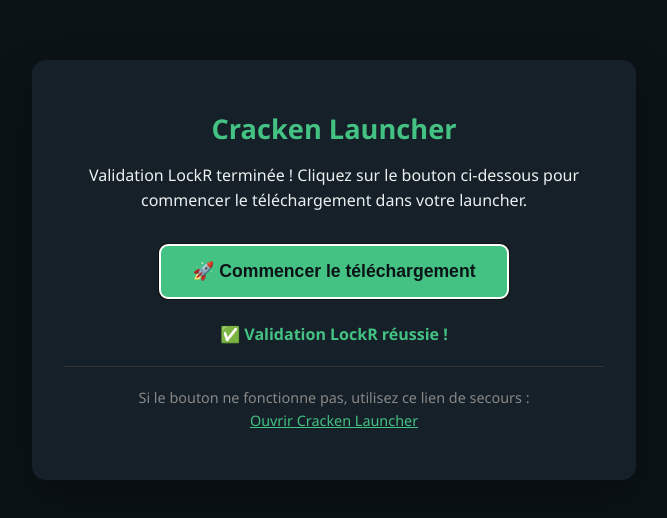
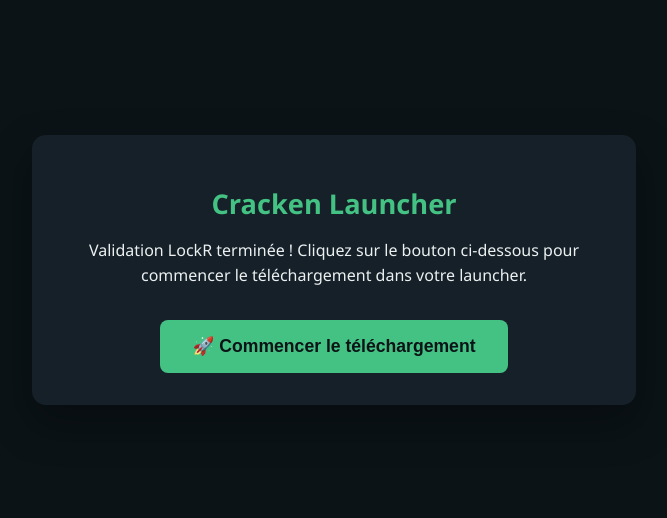
Before and after one commit to Pomdapiee/Cracken_Polling, a plain HTML site: page public/index.html in a window 1280 px wide. Shown: the part 154-672 px from the top of the page, without its empty margins (306-973 px from the left). Drawn offline with Linux system fonts and the light colour scheme.

Commit message:
Update index.html

```diff
--- a/public/index.html
+++ b/public/index.html
@@ -84,17 +84,6 @@
     <button id="startDownload" class="button" onclick="startDownload()">
       🚀 Commencer le téléchargement
     </button>
-
-    <p class="status" id="status">Prêt à télécharger</p>
-
-    <div id="fallbackInfo" class="hidden">
-      <hr style="margin: 20px 0; border: none; border-top: 1px solid #333;">
-      <p style="font-size: 0.9rem; color: #888;">
-        Si le bouton ne fonctionne pas, utilisez ce lien de secours :<br>
-        <a id="fallbackLink" href="#" target="_blank" rel="noopener">Ouvrir Cracken Launcher</a>
-      </p>
-    </div>
-  </div>
 
   <script>
     const params = new URLSearchParams(window.location.search);
```
